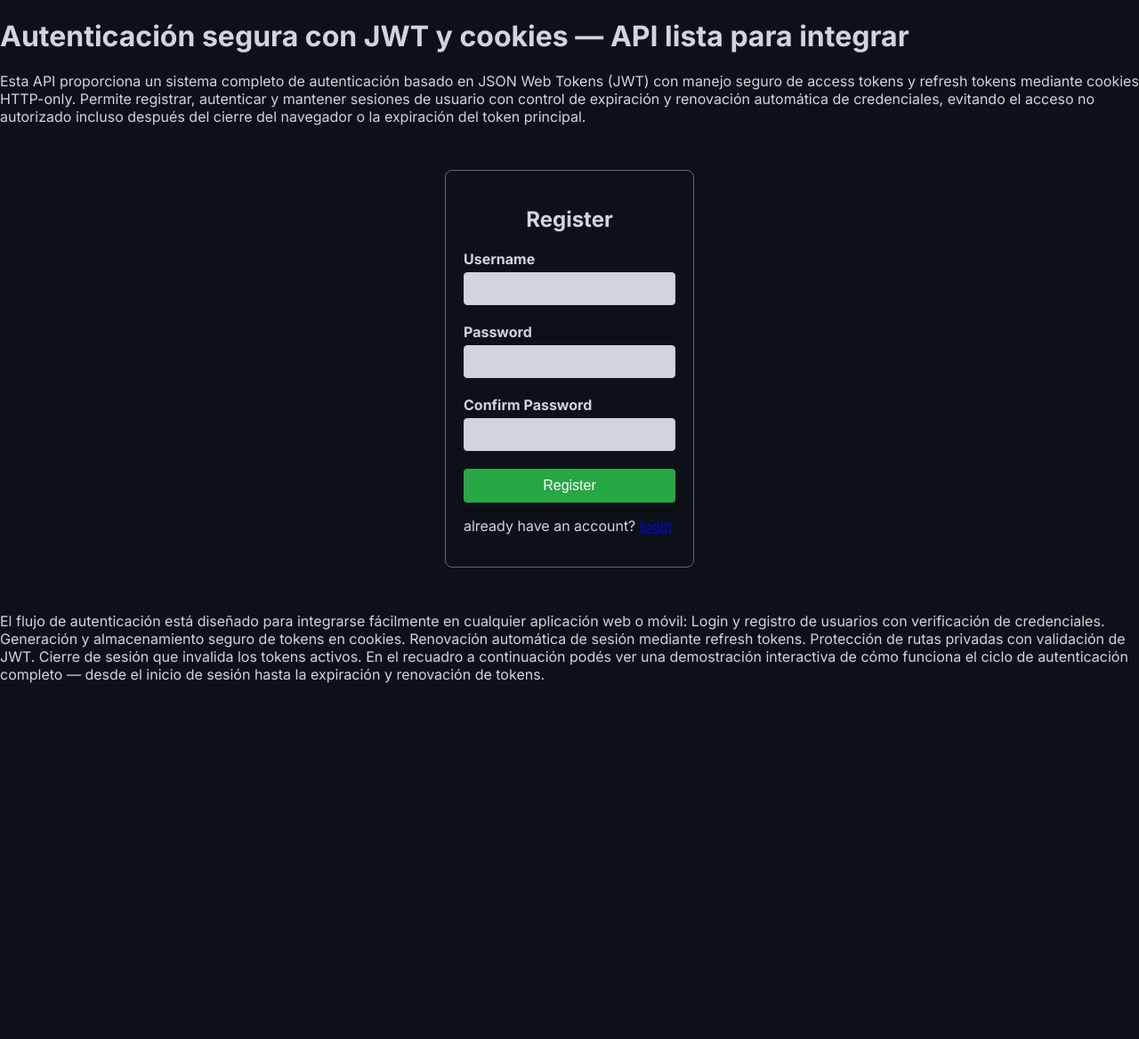
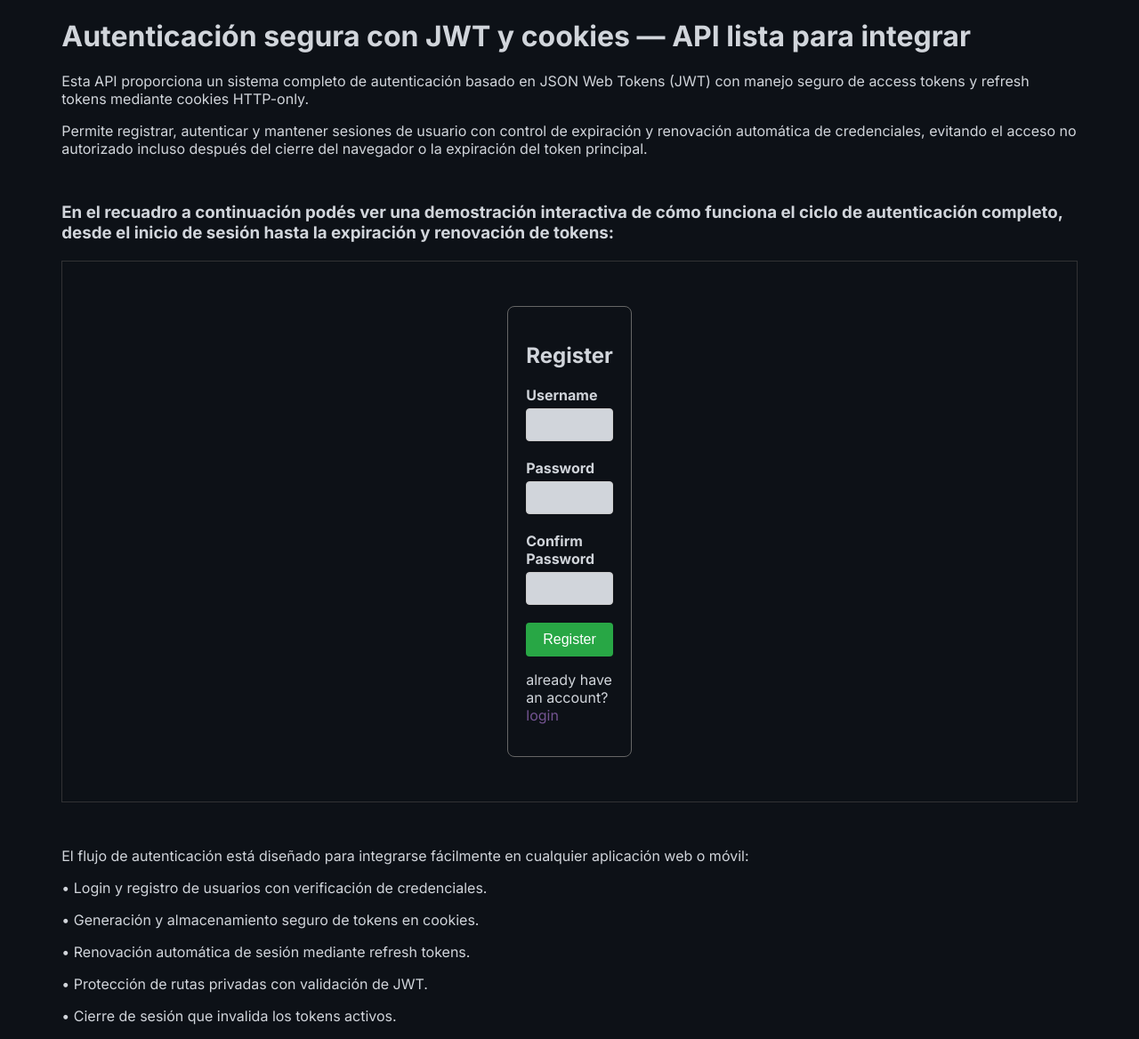
Before and after one commit to TomasPino5/AuthFlow-API, a Node server app: template views/register.ejs in a window 1280 px wide. Shown: the part 104-1272 px from the top of the page at 89% size. Before the commit the page ends 872 px from the top, so only its background shows below. Run offline with Node 20, Linux system fonts and the light colour scheme; the template is opened without the code that fills it, so the values that code supplies are empty.

Commit message:
reestructuring landing page

```diff
--- a/index.js
+++ b/index.js
@@ -30,7 +30,8 @@ app.use((req, res, next) => {
 
 //rutas
 app.get("/", (req, res) => {
-    res.redirect("/login")
+    const { user } = req.session
+    res.render('index', user)
 })
 
 app.get("/login", (req, res) => {
--- a/views/register.ejs
+++ b/views/register.ejs
@@ -15,15 +15,20 @@
 
 <body>
     <%- include('./navbar') %>
+        <div class="container">
             <div>
                 <h1>Autenticación segura con JWT y cookies — API lista para integrar</h1>
                 <p>Esta API proporciona un sistema completo de autenticación basado en JSON Web Tokens (JWT) con manejo
-                seguro de access tokens y refresh tokens mediante cookies HTTP-only.
-                Permite registrar, autenticar y mantener sesiones de usuario con control de expiración y renovación
-                automática de credenciales, evitando el acceso no autorizado incluso después del cierre del navegador o
-                la expiración del token principal.</p>
+                    seguro de access tokens y refresh tokens mediante cookies HTTP-only.</p>
+                <p>Permite registrar, autenticar y mantener sesiones de usuario con control de expiración y renovación
+                    automática de credenciales, evitando el acceso no autorizado incluso después del cierre del
+                    navegador o la expiración del token principal.</p>
 
+                <h3 class="demostration">En el recuadro a continuación podés ver una demostración interactiva de cómo
+                    funciona el ciclo de autenticación completo, desde el inicio de sesión hasta la expiración y
+                    renovación de tokens:</h3>
                 <% if (typeof username==='undefined' ) { %>
+                    <div class="screen">
                         <div class="form-container">
                             <form id="register-form">
                                 <h2>Register</h2>
@@ -37,26 +42,24 @@
                                 <input type="password" id="resgister-confirm-password" name="confirm-password" required>
                                 <span id="register-confirmPassword-span"></span>
                                 <button type="submit">Register</button>
-                        <p>already have an account? <a href="/login">login</a></p>
+                                <p>already have an account? <a class="redirect" href="/login">login</a></p>
                             </form>
                         </div>
+                    </div>
                     <% } %>
-                    <p>El flujo de autenticación está diseñado para integrarse fácilmente en cualquier aplicación web o
-                        móvil:
+                        <p>El flujo de autenticación está diseñado para integrarse fácilmente en cualquier
+                            aplicación web o móvil:
 
-                        Login y registro de usuarios con verificación de credenciales.
+                        <p>• Login y registro de usuarios con verificación de credenciales.</p>
 
-                        Generación y almacenamiento seguro de tokens en cookies.
+                        <p>• Generación y almacenamiento seguro de tokens en cookies.</p>
 
-                        Renovación automática de sesión mediante refresh tokens.
+                        <p>• Renovación automática de sesión mediante refresh tokens.</p>
 
-                        Protección de rutas privadas con validación de JWT.
+                        <p>• Protección de rutas privadas con validación de JWT.</p>
 
-                        Cierre de sesión que invalida los tokens activos.
-
-                        En el recuadro a continuación podés ver una demostración interactiva de cómo funciona el ciclo
-                        de autenticación completo — desde el inicio de sesión hasta la expiración y renovación de
-                        tokens.</p>
+                        <p>• Cierre de sesión que invalida los tokens activos.</p>
+            </div>
         </div>
 </body>
 
--- a/views/styles.css
+++ b/views/styles.css
@@ -29,6 +29,15 @@ body {
     border: 1px solid rgb(102, 102, 102);
 }
 
+.screen {
+    border: 1px solid rgba(65, 65, 65, 0.699);
+    margin-bottom: 50px;
+}
+
+.demostration {
+    margin: 50px 0 20px 0;
+}
+
 form h2 {
     margin-bottom: 20px;
     font-size: 24px;
@@ -48,7 +57,6 @@ input {
     border: 1px solid #ccc;
     border-radius: 4px;
     background-color: #d1d5db;
-    ;
 }
 
 button {
@@ -135,3 +143,12 @@ button:hover {
     padding: 3rem;
     text-align: center;
 }
+
+.redirect {
+    text-decoration: none;
+    color: #745492;/
+}
+
+.redirect:hover {
+    text-decoration: underline;
+}
```
Also changed, not shown: views/index.ejs (+17 -18 lines). Lines whose indentation alone changed are shown as unchanged.
